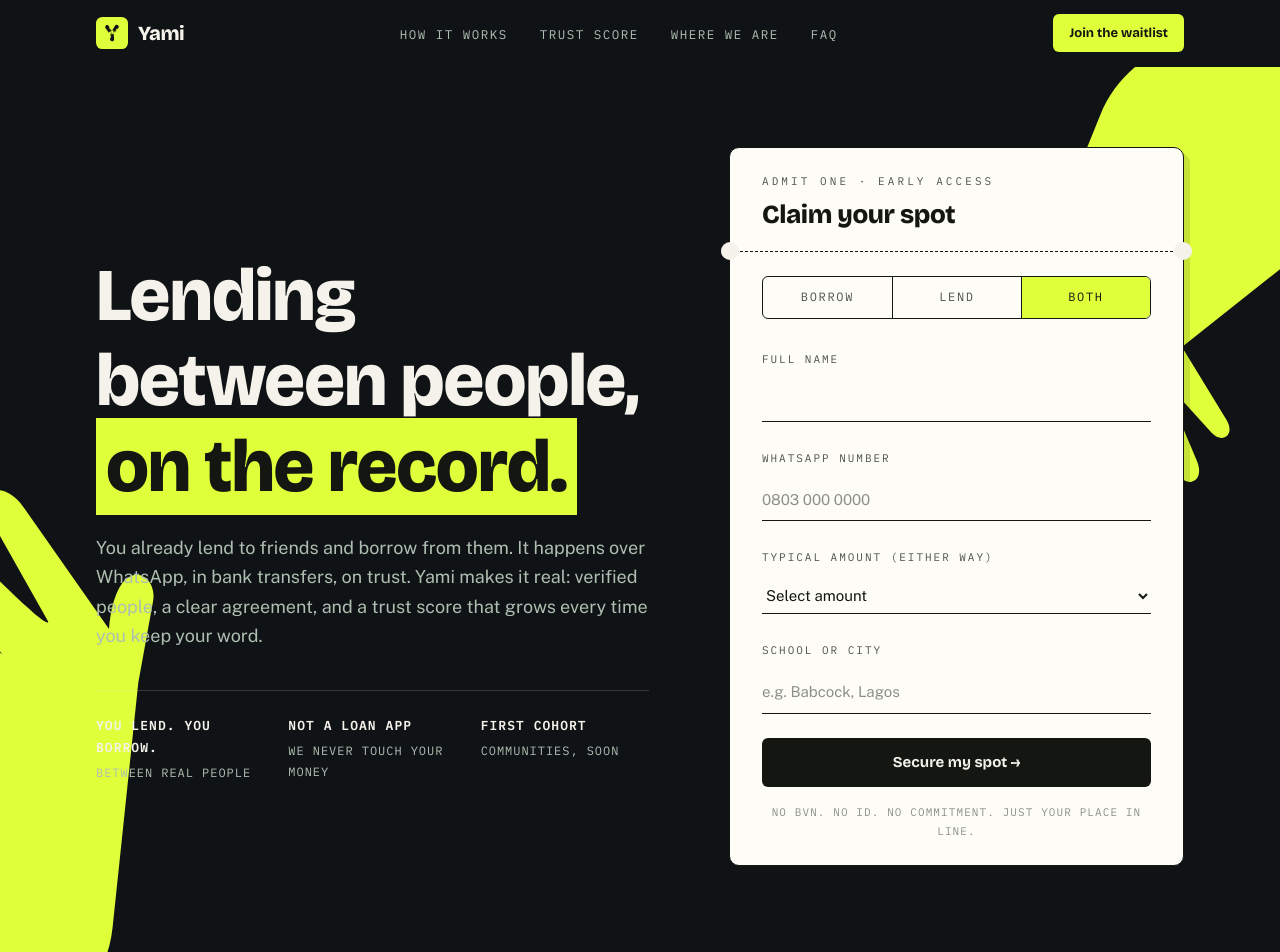
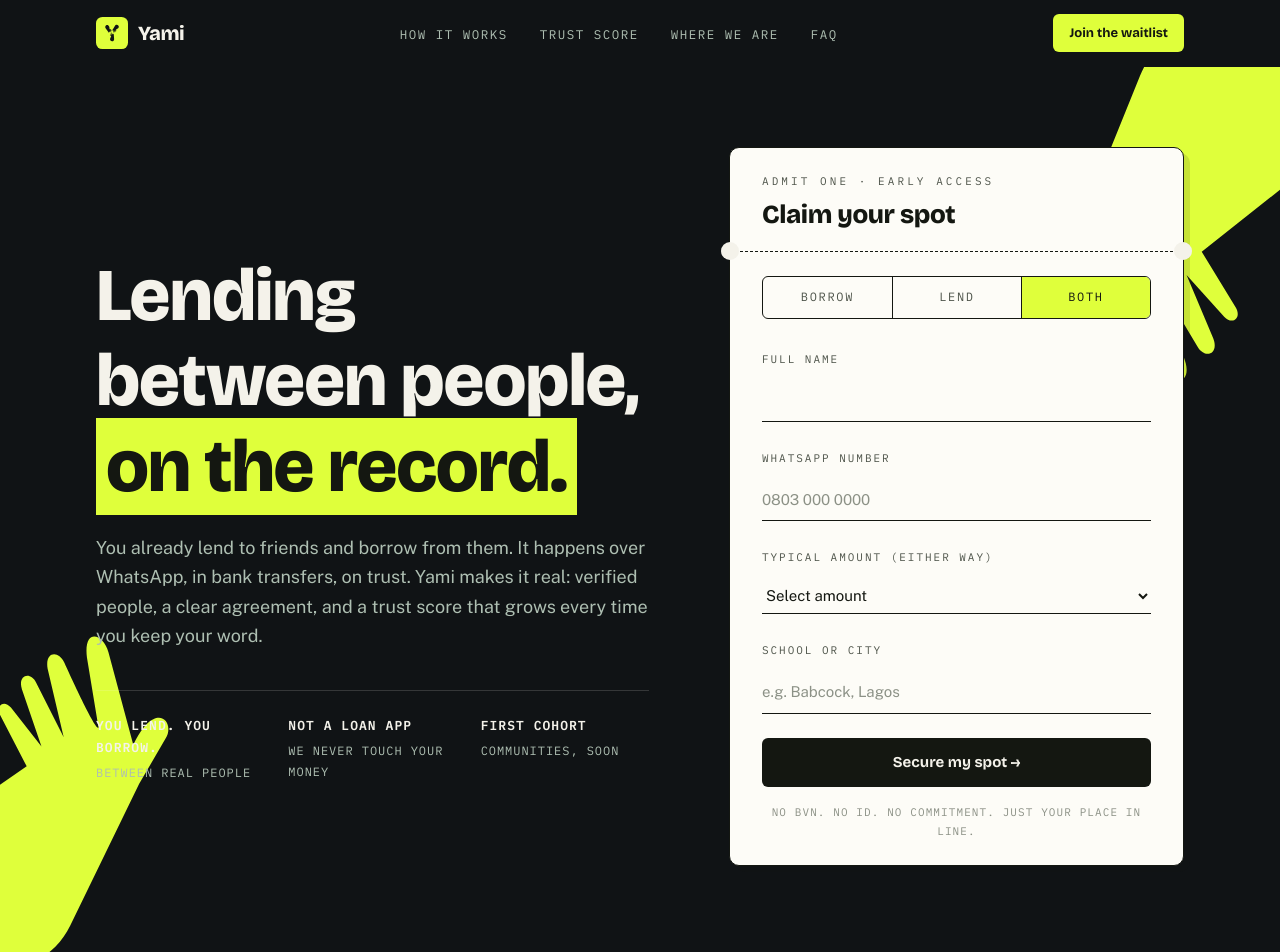
Before and after one commit to Yami-finance/landing_page, a Next.js app: page / in a window 1280 px wide. Shown: the top 952 px of the page. Built offline with nearby package versions, Linux system fonts and the light colour scheme.

Commit message:
Push changes to design

```diff
--- a/src/app/globals.css
+++ b/src/app/globals.css
@@ -213,24 +213,26 @@
 
   /* Brand hero hands — translate in from their corner once on load (§ amendment).
      No float/parallax loops. */
+  /* Animate the independent `translate` property (not `transform`) so it
+     composes with each hand's `rotate` property instead of clobbering it. */
   @keyframes hand-in-left {
     from {
       opacity: 0;
-      transform: translate(-24px, 24px);
+      translate: -24px 24px;
     }
     to {
       opacity: 1;
-      transform: translate(0, 0);
+      translate: 0 0;
     }
   }
   @keyframes hand-in-right {
     from {
       opacity: 0;
-      transform: translate(24px, -24px);
+      translate: 24px -24px;
     }
     to {
       opacity: 1;
-      transform: translate(0, 0);
+      translate: 0 0;
     }
   }
   .js .hand-give {
--- a/src/components/sections/Hero.tsx
+++ b/src/components/sections/Hero.tsx
@@ -1,5 +1,4 @@
 import { Reveal } from "@/components/motion/Reveal";
-import { Stamp } from "@/components/ledger/Stamp";
 import { TicketForm } from "@/components/waitlist/TicketForm";
 import { heroLead, heroMeta } from "@/content/landing";
 import handFill from "@/assets/brand/hand-fill.svg";
@@ -13,20 +12,24 @@
       id="brand-hero"
       className="relative overflow-hidden bg-brand-dark text-paper"
     >
-      {/* Giving hand — large, palm in the lower-left corner, fingers reaching
-          up-right toward the centre (per the brand composition). Smaller on
-          mobile. */}
-      <div
+      {/* Giving hand — palm in the lower-left corner, fingers reaching up-right
+          toward the ticket. Rendered as a sized <img> (not a bg) so the whole
+          hand always shows regardless of viewport width. Smaller on mobile. */}
+      {/* eslint-disable-next-line @next/next/no-img-element */}
+      <img
+        src={handFill.src}
+        alt=""
         aria-hidden="true"
-        className="hand-give pointer-events-none absolute bottom-[-10%] left-[-20%] z-0 h-[42%] w-[66%] rotate-[160deg] bg-contain bg-center bg-no-repeat sm:bottom-[-15%] sm:left-[-17%] sm:h-[74%] sm:w-[42%] sm:max-w-[460px]"
-        style={{ backgroundImage: `url(${handFill.src})` }}
+        className="hand-give pointer-events-none absolute bottom-[-3vw] left-[-8vw] z-0 w-[44vw] max-w-[220px] [rotate:180deg] sm:w-[23vw] sm:max-w-[360px]"
       />
-      {/* Receiving hand — large, palm in the upper-right corner, fingers
-          reaching down-left toward the ticket. Hidden on ≤768px. */}
-      <div
+      {/* Receiving hand — palm in the upper-right corner, fingers reaching
+          down-left toward the ticket. Hidden on ≤768px to keep the ticket clear. */}
+      {/* eslint-disable-next-line @next/next/no-img-element */}
+      <img
+        src={handFill.src}
+        alt=""
         aria-hidden="true"
-        className="hand-receive pointer-events-none absolute right-[-7%] top-[-13%] z-0 hidden h-[76%] w-[36%] max-w-[440px] rotate-[-4deg] bg-contain bg-center bg-no-repeat md:block"
-        style={{ backgroundImage: `url(${handFill.src})` }}
+        className="hand-receive pointer-events-none absolute right-[-5vw] top-[-6vw] z-0 hidden w-[26vw] max-w-[400px] [rotate:-4deg] md:block"
       />
 
       <div className="relative z-10 mx-auto grid max-w-6xl items-center gap-12 px-5 pb-16 pt-14 lg:grid-cols-[1.08fr_0.92fr] lg:gap-16 lg:px-8 lg:pb-24 lg:pt-20">
```
